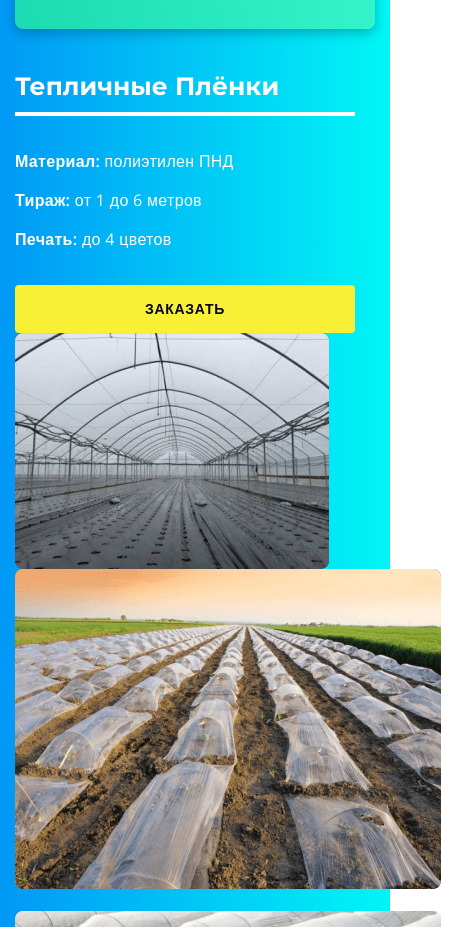
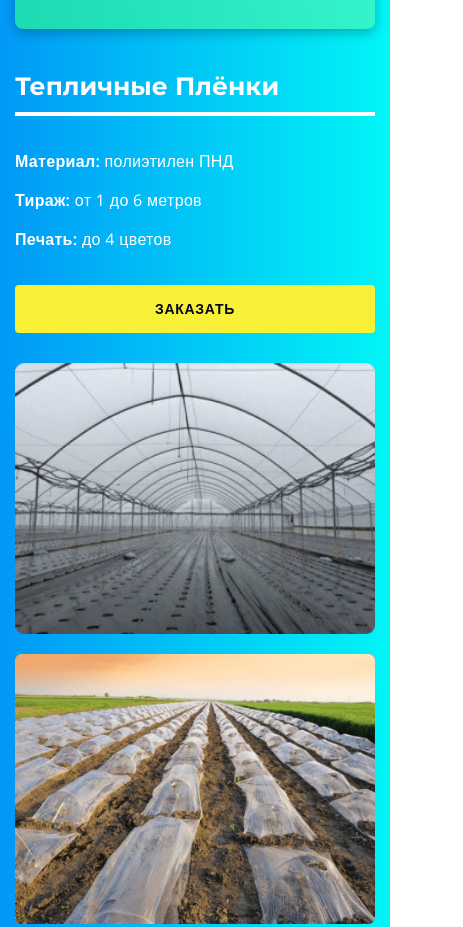
Before and after one commit to sultonbayevogabek/all-paket, a plain HTML site: page index.html in a window 390 px wide. Shown: the part 6728-7655 px from the top of the page, 463 px wide, since content can reach past the window. Drawn offline with nearby package versions, Linux system fonts and the light colour scheme.

Commit message:
Meke full page responsive

```diff
--- a/scss/_media.scss
+++ b/scss/_media.scss
@@ -7,6 +7,19 @@
 
    .our-products .row {
       justify-content: space-between;
+   }
+
+   .site-footer__info {
+      width: 100%;
+      margin-bottom: 30px;
+   }
+
+   .site-footer__ul {
+      margin-bottom: 50px;
+   }
+
+   .site-footer iframe {
+      width: 100%;
    }
 }
 
@@ -40,6 +53,23 @@
 
       div:last-child {
          font-size: 30px;
+      }
+   }
+}
+
+@include media(1170px) {
+   .greenhouse__info {
+      width: 100%;
+      margin-bottom: 30px;
+   }
+
+   .greenhouse__gallery {
+      width: 100%;
+      img {
+         margin-right: 0!important;
+         margin-bottom: 20px;
+         width: 100%;
+         height: auto;
       }
    }
 }
@@ -200,6 +230,10 @@
    .our-products {
       padding-top: 30px;
    }
+
+   .site-footer {
+      padding-top: 30px;
+   }
 }
 
 @include media(450px) {
```
Also changed, not shown: css/styles.css, 1 other file.
